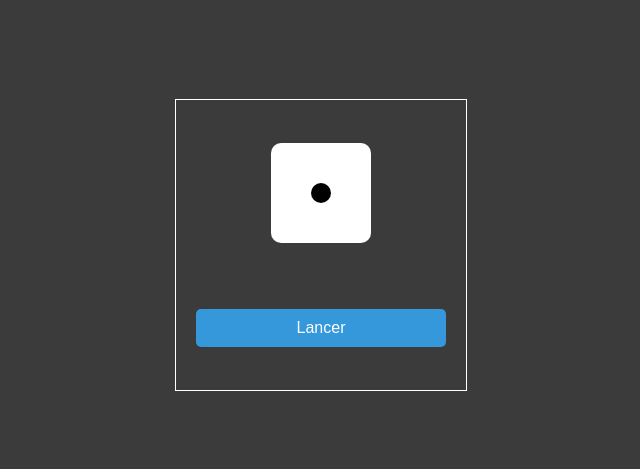
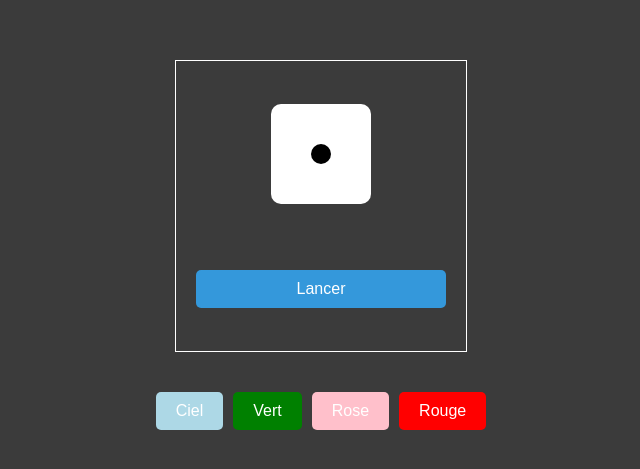
Before and after one commit to RiocheClement/de-interactif, a plain HTML site: page index.html in a window 1280 px wide. Shown: the part 155-624 px from the top of the page, without its empty margins (319-959 px from the left). Drawn offline with Linux system fonts and the light colour scheme.

Commit message:
ajout de bouton color 1

```diff
--- a/index.html
+++ b/index.html
@@ -12,6 +12,14 @@
         <div class="dice" id="dice"></div>
             <button onclick="rollDice()">Lancer</button>
     </div>
+
+    <div class="color-buttons">
+        <button class="color" onclick="changeBackground('lightblue')">Ciel</button>
+        <button class="color" onclick="changeBackground('green')">Vert</button>
+        <button class="color" onclick="changeBackground('pink')">Rose</button>
+        <button class="color" onclick="changeBackground('red')">Rouge</button>
+    </div>
+
     <script src="script.js"></script>
 </body>
 </html>
--- a/script.js
+++ b/script.js
@@ -29,3 +29,8 @@ function rollDice() {
 }
 
 createDots(diceFaces[0]);
+
+
+function changeBackground(color) {
+    document.body.style.backgroundColor = color;
+}
--- a/style.css
+++ b/style.css
@@ -1,5 +1,6 @@
 body {
     display: flex;
+    flex-direction: column;
     justify-content: center;
     align-items: center;
     height: 100vh;
@@ -44,7 +45,8 @@ body {
     align-self: center;
 }
 
-button{
+/* Style pour le bouton de lancer */
+button {
     margin-top: 20px;
     padding: 10px 20px;
     font-size: 16px;
@@ -54,3 +56,30 @@ button{
     border: none;
     border-radius: 5px;
 }
+
+/* Style pour les boutons de couleur */
+.color-buttons {
+    display: flex;
+    justify-content: center;
+    gap: 10px;
+    margin-top: 20px;
+}
+
+.color {
+    padding: 10px 20px;
+    font-size: 16px;
+    cursor: pointer;
+    border: none;
+    border-radius: 5px;
+    color: white;
+    transition: background-color 0.3s;
+}
+
+.color:nth-child(1) { background-color: lightblue; }
+.color:nth-child(2) { background-color: green; }
+.color:nth-child(3) { background-color: pink; }
+.color:nth-child(4) { background-color: red; }
+
+.color:hover {
+    opacity: 0.8;
+}
```
